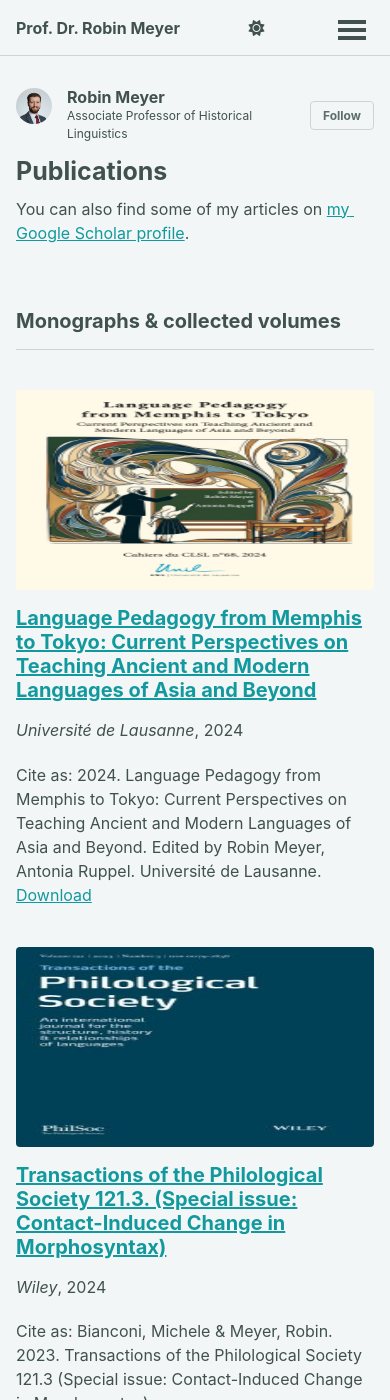
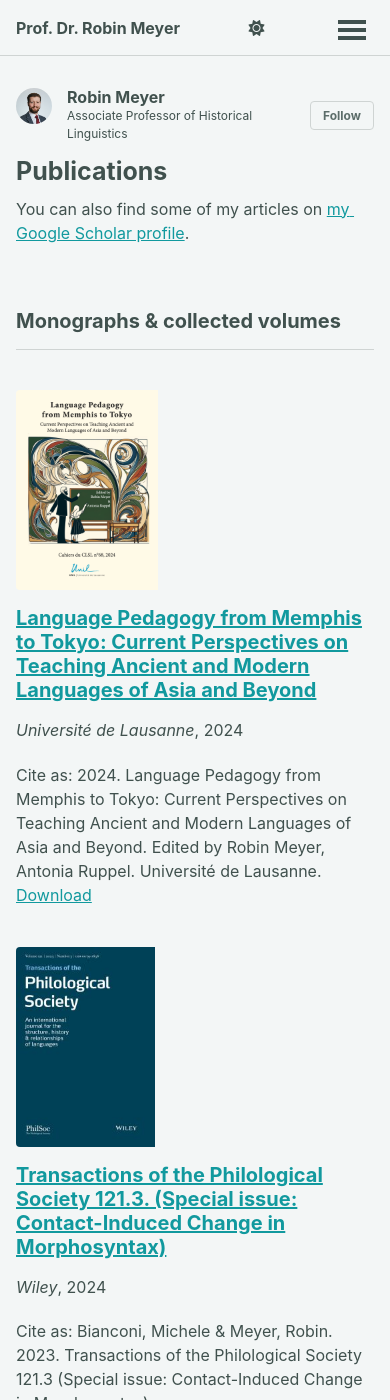
Before and after one commit to rbnmyr/rbnmyr.github.io, a Jekyll site: the page built from _pages/publications.html, in a window 390 px wide and 1400 px high. Built offline with Jekyll 4.4.1, drawn with Linux system fonts in a browser that asks for light colours; a style sheet for code colours, icons or effects is not loaded.

Commit message:
mobile img css

```diff
--- a/_sass/layout/_archive.scss
+++ b/_sass/layout/_archive.scss
@@ -178,7 +178,7 @@
 
   img {
     height: 100%;
-    /*width: auto;*/
+    width: auto;
     display: block;
   }
 }
```
